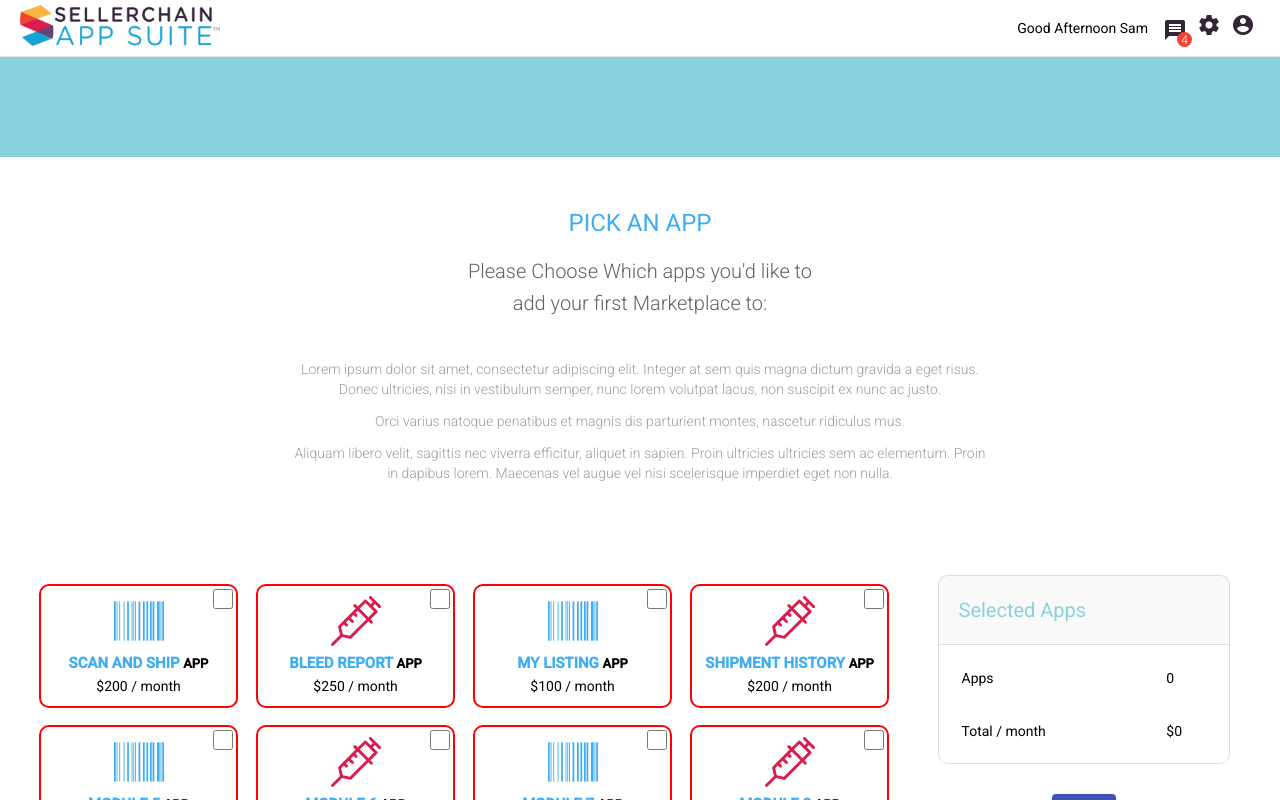
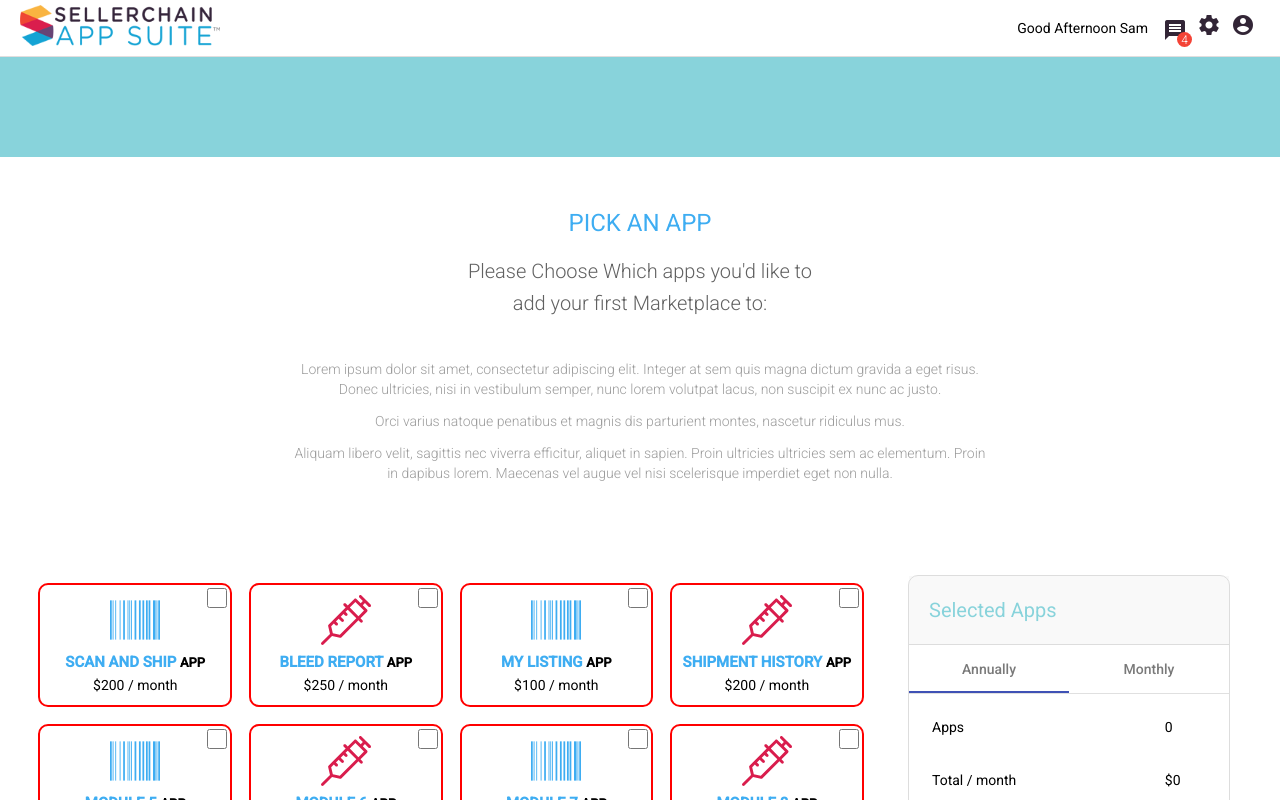
Before and after one commit to dhudhaall/Angular-Material, an Angular app: page /accounts in a window 1280 px wide. Both pictures are taken after a click on the button "click to Login". Shown: the top 800 px of the page. Built offline with nearby package versions, Linux system fonts and the light colour scheme.

Commit message:
tabes are add

```diff
--- a/src/app/app.module.ts
+++ b/src/app/app.module.ts
@@ -5,6 +5,7 @@ import { AppRoutingModule } from './app-routing.module';
 import { AppComponent } from './app.component';
 import { BrowserAnimationsModule } from '@angular/platform-browser/animations';
 import {MatSidenavModule} from '@angular/material/sidenav';
+
 
 
 
--- a/src/app/features/accounts/pick-an-app/pick-an-app.component.html
+++ b/src/app/features/accounts/pick-an-app/pick-an-app.component.html
@@ -6,13 +6,9 @@
         <h1 class="title">PICK AN APP</h1>
         <h2>Please Choose Which apps you'd like to add your first Marketplace to: </h2>
 
-        <p>Lorem ipsum dolor sit amet, consectetur adipiscing elit. Integer at sem quis magna dictum gravida a eget risus. Donec
-        ultricies, nisi in vestibulum semper, nunc lorem volutpat lacus, non suscipit ex nunc ac justo. </p>
-         <p>Orci varius natoque penatibus et magnis dis parturient montes, nascetur
-        ridiculus mus. </p>
-         <p> Aliquam
-        libero velit, sagittis nec viverra efficitur, aliquet in sapien. Proin ultricies ultricies sem ac elementum. Proin in
-        dapibus lorem. Maecenas vel augue vel nisi scelerisque imperdiet eget non nulla. </p>
+        <p>Lorem ipsum dolor sit amet, consectetur adipiscing elit. Integer at sem quis magna dictum gravida a eget risus. Donec ultricies, nisi in vestibulum semper, nunc lorem volutpat lacus, non suscipit ex nunc ac justo. </p>
+        <p>Orci varius natoque penatibus et magnis dis parturient montes, nascetur ridiculus mus. </p>
+        <p> Aliquam libero velit, sagittis nec viverra efficitur, aliquet in sapien. Proin ultricies ultricies sem ac elementum. Proin in dapibus lorem. Maecenas vel augue vel nisi scelerisque imperdiet eget non nulla. </p>
 
     </div>
     <div class="selecting-app">
@@ -21,7 +17,9 @@
 
             <div class="app1" *ngFor="let app of apps">
                 <input (change)="selectApp(app)" type="checkbox" [name]="app.id" [id]="app.id" [value]="app.id" [checked]="app.isSelected">
-                        <a class="linked" *ngIf="app?.linkedId && app.isSelected"><mat-icon>link</mat-icon></a>
+                <a class="linked" *ngIf="app?.linkedId && app.isSelected">
+                    <mat-icon>link</mat-icon>
+                </a>
                 <label [for]="app.id">
           <div class="image">
             <img [src]="app.photo">
@@ -39,6 +37,26 @@
                     <div class="heading">
                         <h3>Selected Apps</h3>
                     </div>
+                    <mat-tab-group>
+                        <mat-tab label="Annually" class="bar-color">
+                            <div class="apps-selected">
+                                <table>
+                                    <tr>
+                                        <td> Apps</td>
+                                        <td>{{selectedApps.length}}</td>
+                                    </tr>
+                                    <tr>
+                                        <td> Total / month</td>
+                                        <td>${{totalPrice}}</td>
+                                    </tr>
+                                    <tr>
+                                        <td>Billed annually:</td>
+                                        <td>${{totalPrice*12}}</td>
+                                    </tr>
+                                </table>
+                            </div>
+                        </mat-tab>
+                        <mat-tab label="Monthly">
                             <div class="apps-selected">
                                 <table>
                                     <tr>
@@ -51,6 +69,11 @@
                                     </tr>
                                 </table>
                             </div>
+                        </mat-tab>
+
+                    </mat-tab-group>
+
+
 
                 </div>
                 <button mat-raised-button color="primary">Buy</button>
--- a/src/app/features/accounts/pick-an-app/pick-an-app.component.scss
+++ b/src/app/features/accounts/pick-an-app/pick-an-app.component.scss
@@ -0,0 +1,5 @@
+.bar-color {
+    .mat-ink-bar {
+        background-color: #88d3db !important;
+    }
+}
--- a/src/app/shared/shared.module.ts
+++ b/src/app/shared/shared.module.ts
@@ -18,6 +18,7 @@ import { MatRadioModule } from '@angular/material/radio';
 import { MatSelectModule } from '@angular/material/select';
 import { MatMenuModule } from '@angular/material/menu';
 import { FormsModule, ReactiveFormsModule} from '@angular/forms';
+import {MatTabsModule} from '@angular/material/tabs';
 
 
 @NgModule({
@@ -31,6 +32,7 @@ import { FormsModule, ReactiveFormsModule} from '@angular/forms';
     CommonModule, FormsModule, ReactiveFormsModule,
     MatTooltipModule,
     MatIconModule,
+    MatTabsModule,
     MatSelectModule,MatMenuModule,
     MatListModule, MatBadgeModule,
     MatButtonModule,MatTableModule,MatRadioModule,
@@ -41,6 +43,7 @@ import { FormsModule, ReactiveFormsModule} from '@angular/forms';
     TopbarComponent,
     SidebarComponent, FormsModule, ReactiveFormsModule,
     MatSelectModule,
+    MatTabsModule,
 
     MatTooltipModule,MatTableModule,MatBadgeModule,MatRadioModule,MatMenuModule,
     MatIconModule,ContentViewComponent,MatInputModule,MatPaginatorModule,
```
Also changed, not shown: 1 other file (tests, documents, lock files or other folders). Lines whose indentation alone changed are shown as unchanged.
